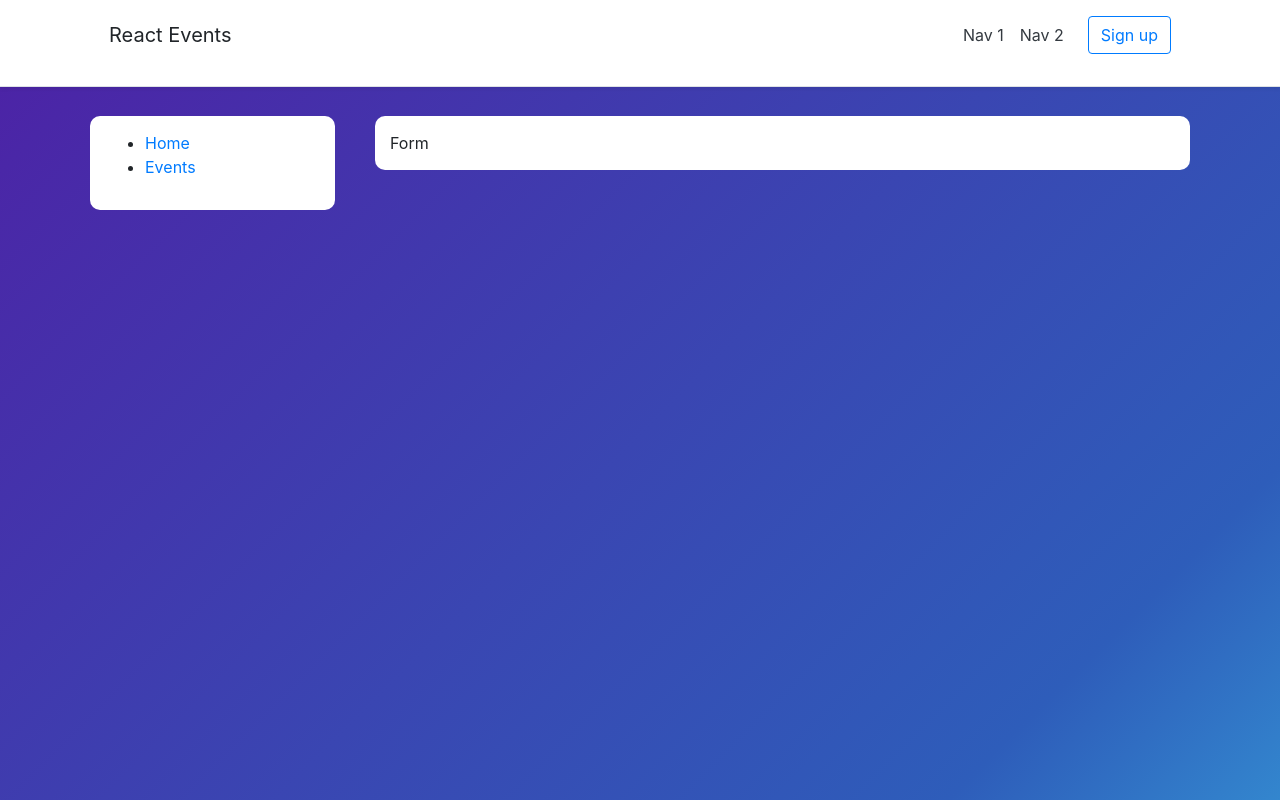
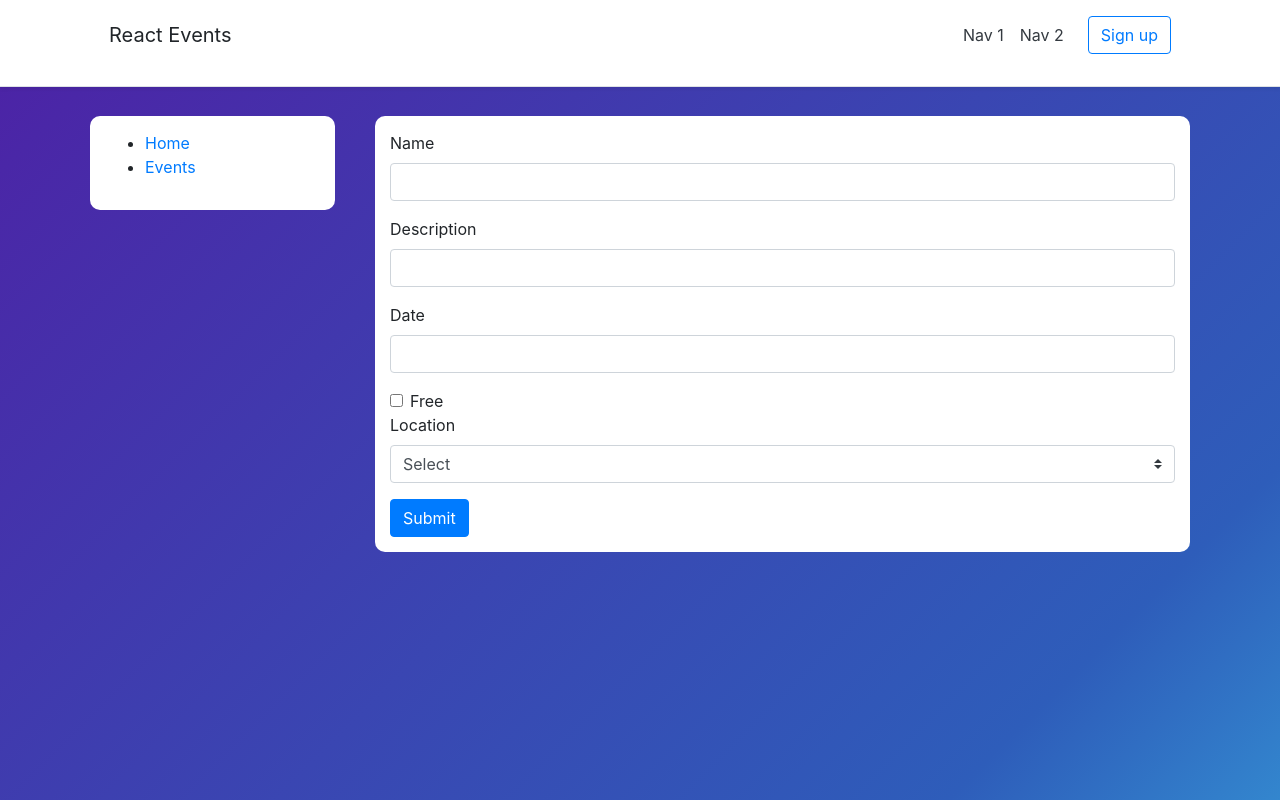
Before and after one commit to josedev123/EventsReactApp, a React (Create React App) app: page /events/add in a window 1280 px wide. Built offline with nearby package versions, Linux system fonts and the light colour scheme.

Commit message:
Create Events

```diff
--- a/package.json
+++ b/package.json
@@ -6,6 +6,7 @@
     "axios": "^0.19.0",
     "bootstrap": "^4.3.1",
     "font-awesome": "^4.7.0",
+    "formik": "^2.0.1",
     "moment": "^2.24.0",
     "moment-timezone": "^0.5.27",
     "react": "^16.10.2",
--- a/src/components/EventForm.jsx
+++ b/src/components/EventForm.jsx
@@ -1,11 +1,110 @@
-import React, { Component } from 'react'
+import React, { Component } from 'react';
+import { Formik, Field } from 'formik';
+import axios from 'axios';
+
+const apiEndPoint = "https://localhost:44317/events/create";
 
 export class EventForm extends Component {
+    state = {
+        data: { name: "", description: "", date: "" },
+    };
+
     render() {
         return (
-            <div>
-                Form
-            </div>
+          <div>
+            <Formik
+              initialValues={{ name: "", description: "", date: "", free: false, locationId: "" }}
+              validate={values => {
+                let errors = {};
+                if (!values.name) {
+                  errors.name = 'Required';
+                }
+                if (!values.locationId) {
+                  errors.locationId = 'Required';
+                }
+                return errors;
+              }}
+              onSubmit={ (values, { setSubmitting }) => {
+                axios.post(apiEndPoint, values).then(res => {
+                  setSubmitting(false);
+                  this.props.history.push('/events/details/'+ (res.data.id));
+                });
+            }}
+            >
+              {({
+                values,
+                errors,
+                touched,
+                handleChange,
+                handleBlur,
+                handleSubmit,
+                isSubmitting,
+                /* and other goodies */
+              }) => (
+                <form onSubmit={handleSubmit}>
+                    <div className="form-group">
+                        <label>Name</label>
+                        <Field
+                        className="form-control"
+                        name="name"
+                    />
+                    {errors.name && touched.name && errors.name}
+                    </div>
+
+                    <div className="form-group">
+                        <label>Description</label>
+                        <Field
+                        className="form-control"
+                        name="description"
+                    />
+                    {errors.description && touched.description && errors.description}
+                    </div>
+
+
+                    <div className="form-group">
+                        <label>Date</label>
+                        <input
+                        className="form-control"
+                        type="text"
+                        name="date"
+                        onChange={handleChange}
+                        onBlur={handleBlur}
+                        value={values.date}
+                    />
+                    </div>
+
+
+                    <div className="form-check">
+                        <input className="form-check-input" type="checkbox" name="free" onChange={handleChange}
+                        onBlur={handleBlur}
+                        value={values.free} />
+                        <label className="form-check-label" htmlFor="defaultCheck1">
+                          Free
+                        </label>
+                    </div>
+
+                    <div className="form-group">
+                        <label>Location</label>
+                        <Field as="select" className="custom-select" name="locationId"
+                              value={values.locationId}
+                              onChange={handleChange}
+                              onBlur={handleBlur}>
+                          <option>Select</option>
+                          <option value="1">Location One</option>
+                          <option value="2">Location Two</option>
+                          <option value="3">Location Three</option>
+                        </Field>
+                        {errors.locationId && touched.locationId && errors.locationId}
+
+                    </div>
+
+                  <button type="submit" className="btn btn-primary" disabled={isSubmitting}>
+                    Submit
+                  </button>
+                </form>
+              )}
+            </Formik>
+          </div>
         )
     }
 }
--- a/src/components/Events.jsx
+++ b/src/components/Events.jsx
@@ -1,4 +1,5 @@
-import React, { Component } from 'react'
+import React, { Component } from 'react';
+import { Link } from "react-router-dom";
 import axios from 'axios';
 import Moment from 'react-moment';
 import 'moment-timezone';
@@ -15,22 +16,12 @@ class Events extends Component {
         this.setState({ events });
       }
 
-      handleAdd = async () => {
-          const object = {
-          "name": "Language Class",
-          "locationId": 1,
-          "description" : "Language class description",
-          "free" : false };
-          const { data: event } = await axios.post(apiEndPoint + '/create', object);
-          console.log(event);
-      }
-
     render() {
         return (
             <div>
-                <button className="btn btn-primary mb-3" onClick={this.handleAdd}>
+                <Link to="/events/add" className="btn btn-primary mb-3">
                      Add
-                </button>
+                </Link>
                <table className="table">
                    <thead>
                        <tr>
--- a/src/components/Header.jsx
+++ b/src/components/Header.jsx
@@ -8,10 +8,10 @@ export class Header extends Component {
             <div className="d-flex flex-column flex-md-row align-items-center p-3 px-md-4 mb-3">
                 <h5 className="my-0 mr-md-auto font-weight-normal">React Events</h5>
                 <nav className="my-2 my-md-0 mr-md-3">
-                    <a className="p-2 text-dark" href="#">Nav 1</a>
-                    <a className="p-2 text-dark" href="#">Nav 2</a>
+                    <a className="p-2 text-dark" href="/#">Nav 1</a>
+                    <a className="p-2 text-dark" href="/#">Nav 2</a>
                 </nav>
-                <a className="btn btn-outline-primary" href="#">Sign up</a>
+                <a className="btn btn-outline-primary" href="/#">Sign up</a>
             </div>
         </div>
         </div>
```
Also changed, not shown: 1 other file (tests, documents, lock files or other folders).
